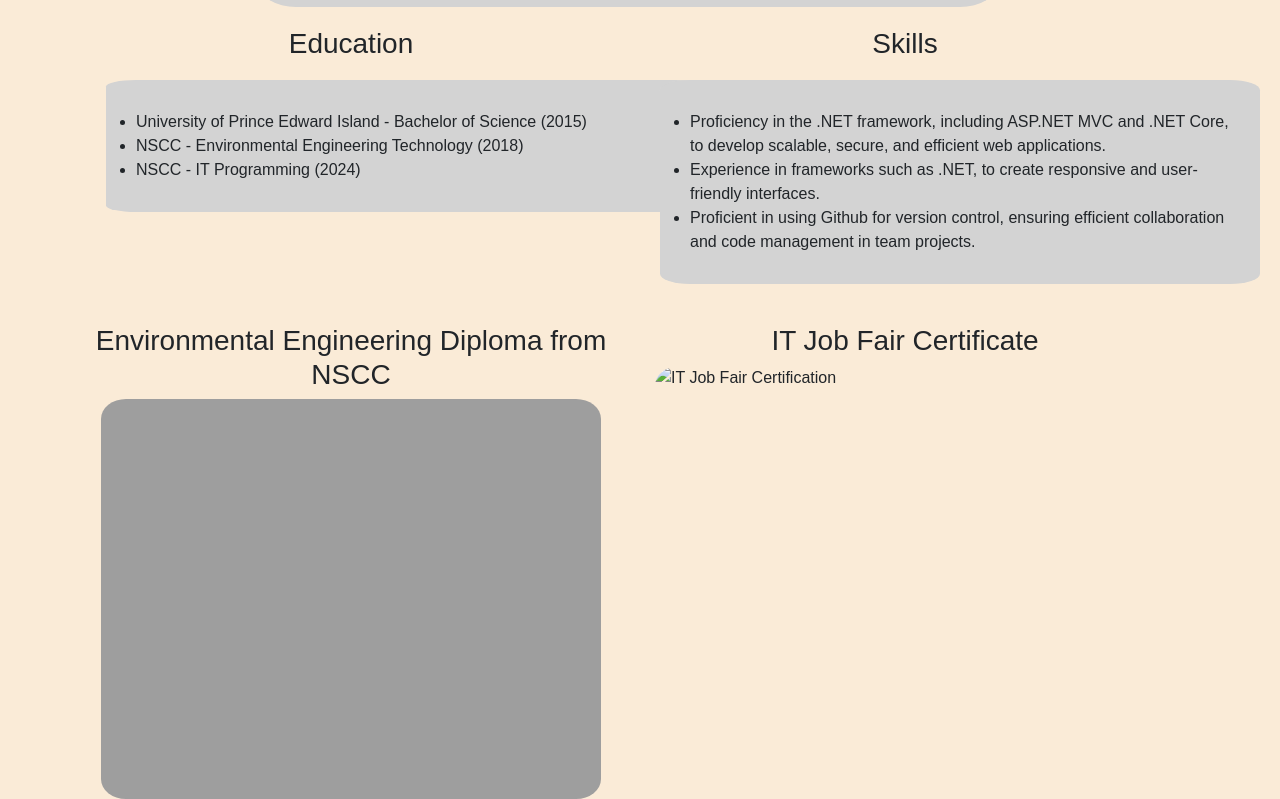
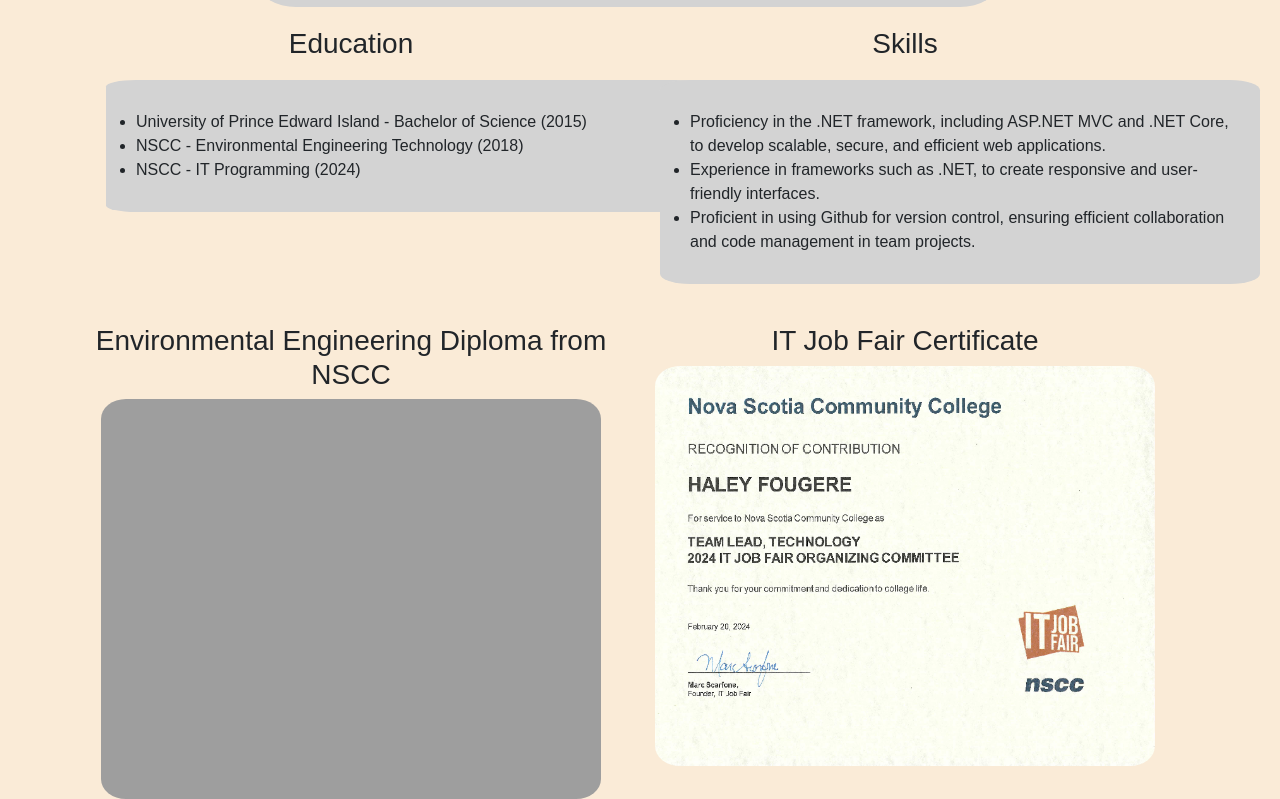
Before and after one commit to haleyfougere/Portfolio, a plain HTML site: page aboutme.html in a window 1280 px wide. Shown: the part 799-1598 px from the top of the page. Drawn offline with nearby package versions, Linux system fonts and the light colour scheme; the site is published under a folder, as on GitHub Pages, so addresses that start at the root find nothing.

Commit message:
fixed picture link

```diff
--- a/aboutme.html
+++ b/aboutme.html
@@ -98,7 +98,7 @@
                 </div>
                 <div class="col-md-6">
                     <h3>IT Job Fair Certificate</h3>
-                    <img src="/images/itjobfair.png" alt="IT Job Fair Certification" class="about-image img-fluid">
+                    <img src="images/itjobfair.png" alt="IT Job Fair Certification" class="about-image img-fluid">
                 </div>
             </div>
 
```
